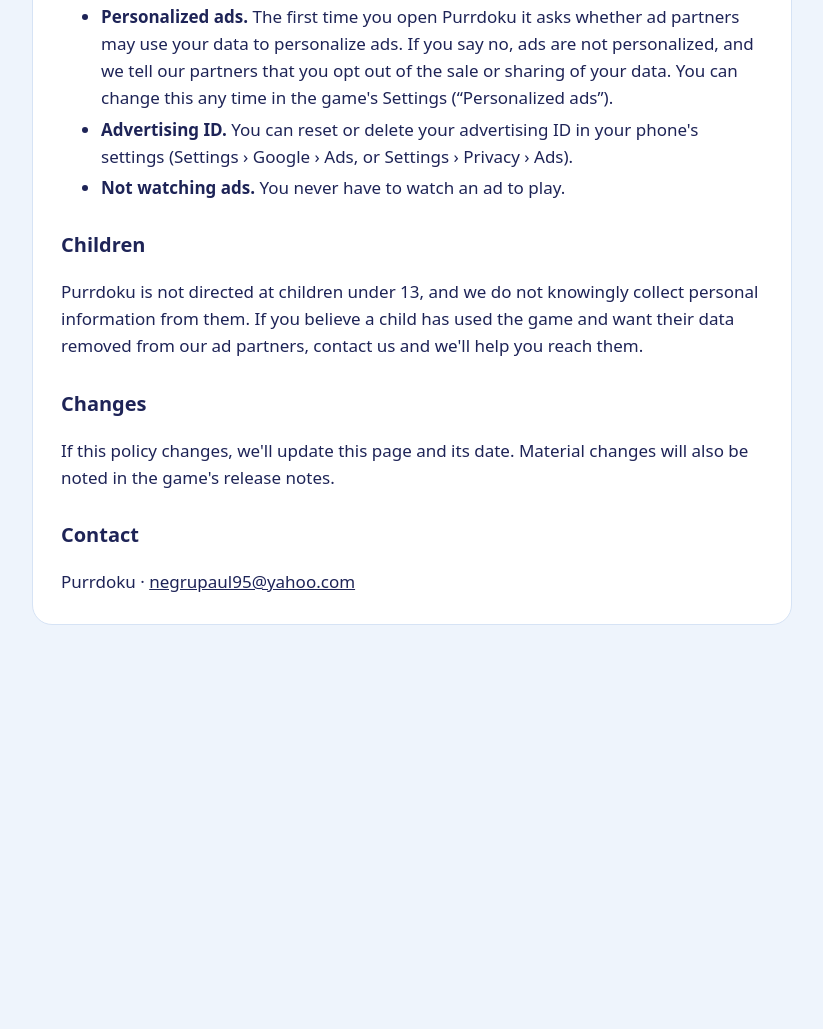
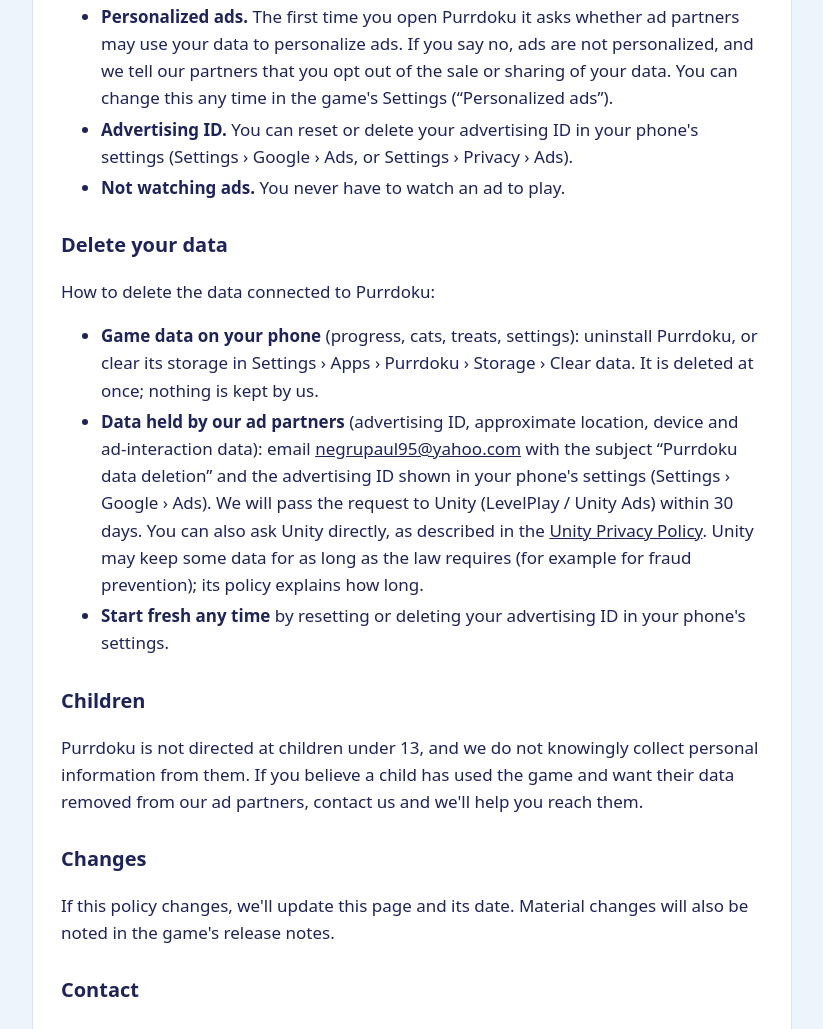
Before and after one commit to incolorate/purrdoku-privacy, a plain HTML site: page index.html in a window 1280 px wide. Shown: the part 959-1988 px from the top of the page, without its empty margins (228-1051 px from the left). Before the commit the page ends 1648 px from the top, so only its background shows below. Drawn offline with Linux system fonts and the light colour scheme.

Commit message:
Add how to delete your data
Co-Authored-By: Claude Opus 5.5 <noreply@anthropic.com>

```diff
--- a/index.html
+++ b/index.html
@@ -56,6 +56,20 @@ which also explains how to ask Unity to access or delete your data.</p>
   <li><strong>Not watching ads.</strong> You never have to watch an ad to play.</li>
 </ul>
 
+<h2 id="delete-your-data">Delete your data</h2>
+<p>How to delete the data connected to Purrdoku:</p>
+<ul>
+  <li><strong>Game data on your phone</strong> (progress, cats, treats, settings): uninstall Purrdoku, or clear its
+    storage in Settings › Apps › Purrdoku › Storage › Clear data. It is deleted at once; nothing is kept by us.</li>
+  <li><strong>Data held by our ad partners</strong> (advertising ID, approximate location, device and ad-interaction
+    data): email <a href="mailto:negrupaul95@yahoo.com">negrupaul95@yahoo.com</a> with the subject “Purrdoku data
+    deletion” and the advertising ID shown in your phone's settings (Settings › Google › Ads). We will pass the
+    request to Unity (LevelPlay / Unity Ads) within 30 days. You can also ask Unity directly, as described in the
+    <a href="https://unity.com/legal/privacy-policy">Unity Privacy Policy</a>. Unity may keep some data for as
+    long as the law requires (for example for fraud prevention); its policy explains how long.</li>
+  <li><strong>Start fresh any time</strong> by resetting or deleting your advertising ID in your phone's settings.</li>
+</ul>
+
 <h2>Children</h2>
 <p>Purrdoku is not directed at children under 13, and we do not knowingly collect personal information from them.
 If you believe a child has used the game and want their data removed from our ad partners, contact us and we'll
```
